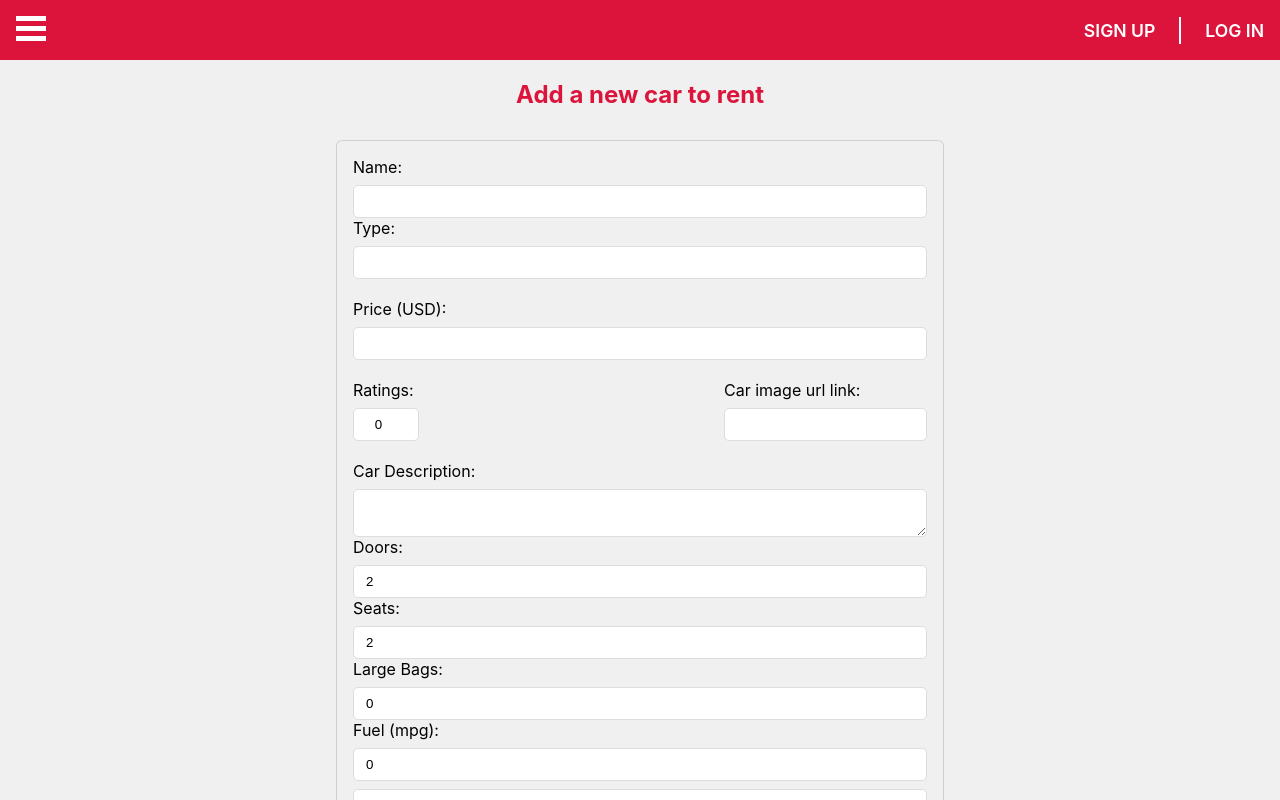
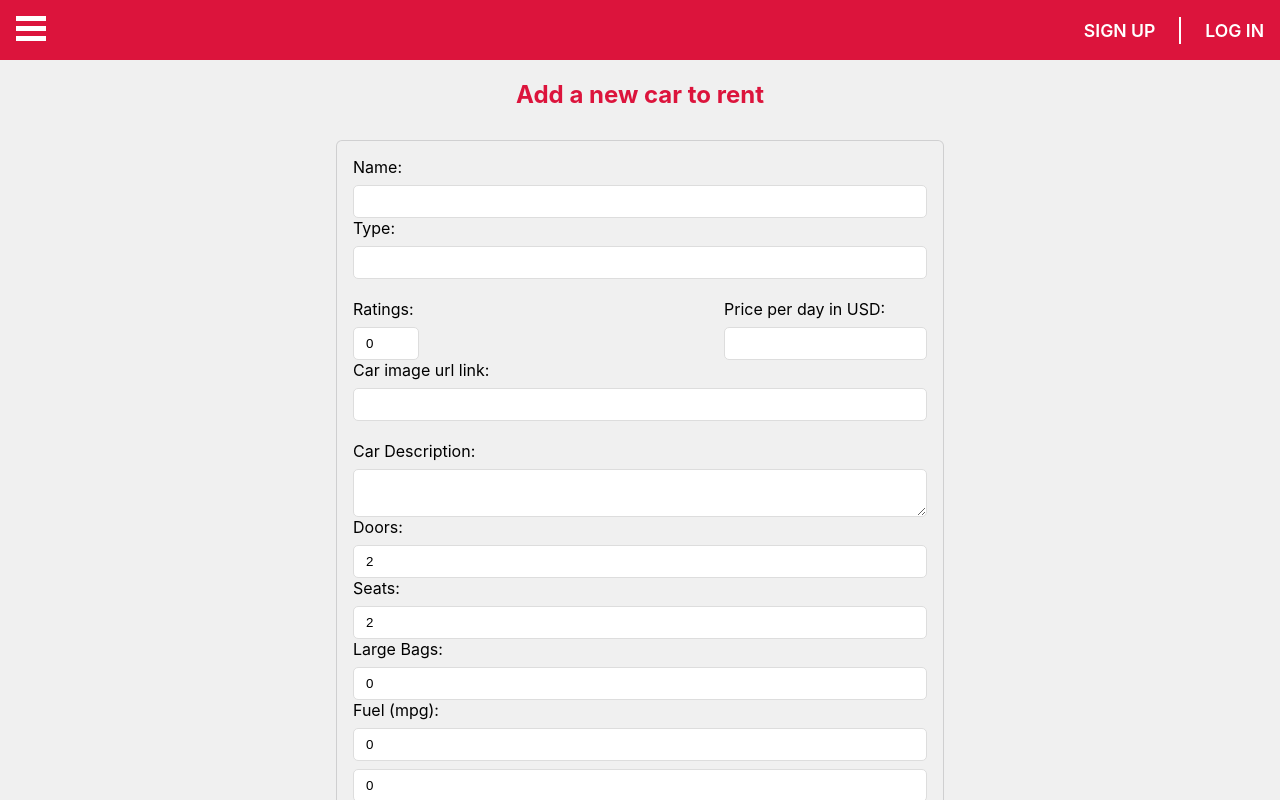
Before and after one commit to code-owl-flock/car-rental-frontend, a React (Create React App) app: page /add_car in a window 1280 px wide. Shown: the top 800 px of the page. Built offline with nearby package versions, Linux system fonts and the light colour scheme.

Commit message:
add second wrapper in addCar.js

```diff
--- a/src/components/addCar.js
+++ b/src/components/addCar.js
@@ -117,49 +117,49 @@ const AddCar = () => {
                   name="carType"
                   value={carDetails.carType}
                   onChange={handleChange}
+                  required
                 />
               </label>
             </div>
             <br />
-            <label htmlFor="rentAmount">
-              Price (USD):
-              <input
-                id="rentAmount"
-                type="number"
-                name="price"
-                value={carDetails.price}
-                onChange={handleChange}
-                required
-              />
-            </label>
-            <br />
-            <div className="ratings_and_photo_wrapper">
+            <div className="second_wrapper">
               <label htmlFor="rating">
                 Ratings:
                 <input
                   id="rating"
-                  className="ratings"
                   type="number"
                   name="ratings"
                   min={0}
                   max={5}
                   value={carDetails.ratings}
                   onChange={handleChange}
+                  required
                 />
               </label>
-              <br />
-              <label htmlFor="carPhoto">
-                Car image url link:
+              <label htmlFor="price">
+                Price per day in USD:
                 <input
-                  id="carPhoto"
-                  className="carPhoto"
-                  name="image"
-                  value={carDetails.image}
+                  id="price"
+                  type="number"
+                  name="price"
+                  min={0}
+                  value={carDetails.price}
                   onChange={handleChange}
                   required
                 />
               </label>
             </div>
+            <label htmlFor="carPhoto">
+              Car image url link:
+              <input
+                id="carPhoto"
+                className="carPhoto"
+                name="image"
+                value={carDetails.image}
+                onChange={handleChange}
+                required
+              />
+            </label>
 
             <br />
             <label htmlFor="carDetails">
--- a/src/styles/addCar.css
+++ b/src/styles/addCar.css
@@ -33,6 +33,11 @@
   flex-direction: column;
 }
 
+.second_wrapper {
+  display: flex;
+  justify-content: space-between;
+}
+
 .add_car_form_wrapper label {
   display: flex;
   flex-direction: column;
@@ -52,12 +57,12 @@
   border-radius: 5px;
 }
 
-.ratings_and_photo_wrapper {
+/* .ratings_and_photo_wrapper {
   width: 100%;
   display: flex;
   flex-direction: row;
   justify-content: space-between;
-}
+} */
 
 .back_button {
   width: 100%;
@@ -97,10 +102,6 @@
   transform: translateY(-2px);
 }
 
-.ratings {
-  text-align: center;
-}
-
 @media screen and (min-width: 768px) {
   .car_form_container {
     width: 50%;
```
